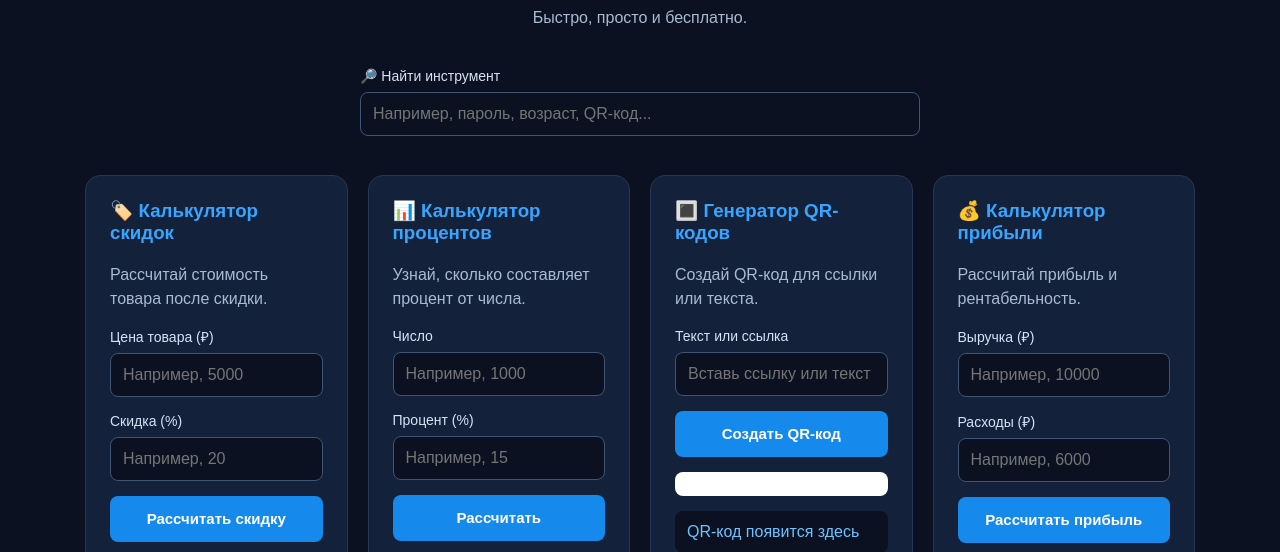
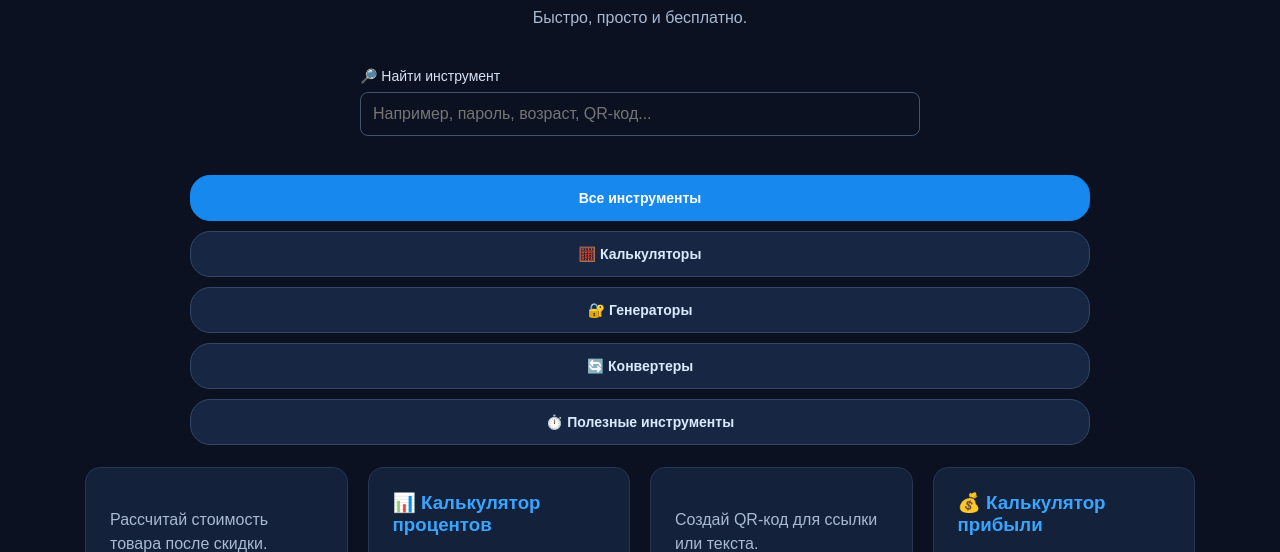
Before and after one commit to xxleb-r/xlebusek-tools, a plain HTML site: page index.html in a window 1280 px wide. Shown: the part 222-774 px from the top of the page. Drawn offline with Linux system fonts and the light colour scheme.

Commit message:
Add category filters for online tools

```diff
--- a/index.html
+++ b/index.html
@@ -291,6 +291,11 @@ button {
     }
 }
 </style>
+<style>
+.category-filter{background:#172642;color:#dceaff;border:1px solid #304767;border-radius:20px;padding:10px 16px;cursor:pointer;font-size:14px}
+.category-filter.active{background:#1688ee;color:#fff;border-color:#1688ee}
+.tool[hidden]{display:none!important}
+</style>
 </head>
 
 <body>
@@ -312,11 +317,17 @@ button {
     <input id="toolSearch" type="search" placeholder="Например, пароль, возраст, QR-код..." oninput="filterTools()" aria-label="Поиск инструментов">
 </div>
 
+<div id="categoryFilters" style="max-width:900px;margin:0 auto 22px;display:flex;flex-wrap:wrap;justify-content:center;gap:10px;">
+    <button type="button" class="category-filter active" data-category-filter="all">Все инструменты</button>
+    <button type="button" class="category-filter" data-category-filter="calculator">🧮 Калькуляторы</button>
+    <button type="button" class="category-filter" data-category-filter="generator">🔐 Генераторы</button>
+    <button type="button" class="category-filter" data-category-filter="converter">🔄 Конвертеры</button>
+    <button type="button" class="category-filter" data-category-filter="useful">⏱️ Полезные инструменты</button>
+</div>
 <section class="tools">
 
     <!-- КАЛЬКУЛЯТОР СКИДОК -->
-    <div class="tool">
-        <h3>🏷️ Калькулятор скидок</h3>
+    <div class="tool" data-category="calculator">
         <p>Рассчитай стоимость товара после скидки.</p>
 
         <label for="discountPrice">Цена товара (₽)</label>
@@ -345,8 +356,7 @@ button {
     </div>
 
     <!-- ГЕНЕРАТОР QR -->
-    <div class="tool">
-        <h3>🔳 Генератор QR-кодов</h3>
+    <div class="tool" data-category="generator">
         <p>Создай QR-код для ссылки или текста.</p>
 
         <label for="qrText">Текст или ссылка</label>
@@ -374,8 +384,7 @@ button {
     </div>
 
     <!-- СЧЁТЧИК ТЕКСТА -->
-    <div class="tool">
-        <h3>📝 Счётчик текста</h3>
+    <div class="tool" data-category="useful">
         <p>Считай слова, символы и символы без пробелов.</p>
 
         <label for="textInput">Вставь свой текст</label>
@@ -411,8 +420,7 @@ button {
     </div>
 
     <!-- КОНВЕРТЕР ВАЛЮТ -->
-    <div class="tool">
-        <h3>💱 Конвертер валют</h3>
+    <div class="tool" data-category="converter">
         <p>Пересчитай сумму по курсу, который ты укажешь.</p>
         <label for="currencyAmount">Сумма</label>
         <input id="currencyAmount" type="number" min="0" step="any" placeholder="Например, 100">
@@ -834,5 +842,35 @@ function countText() {
 })();
 </script>
 
+<!-- Фильтрация категорий и поиск -->
+<script>
+(function () {
+    const search = document.getElementById("toolSearch");
+    const buttons = document.querySelectorAll("[data-category-filter]");
+    let activeCategory = "all";
+    function updateVisibleTools() {
+        const query = search ? search.value.trim().toLocaleLowerCase("ru") : "";
+        document.querySelectorAll(".tools .tool").forEach(function (card) {
+            const categoryMatches = activeCategory === "all" || card.dataset.category === activeCategory;
+            const text = (card.innerText || card.textContent || "").toLocaleLowerCase("ru");
+            const queryMatches = !query || text.includes(query);
+            card.hidden = !(categoryMatches && queryMatches);
+        });
+    }
+    buttons.forEach(function (button) {
+        button.addEventListener("click", function () {
+            activeCategory = button.dataset.categoryFilter;
+            buttons.forEach(function (item) {
+                const selected = item === button;
+                item.classList.toggle("active", selected);
+                item.setAttribute("aria-pressed", selected ? "true" : "false");
+            });
+            updateVisibleTools();
+        });
+    });
+    if (search) search.addEventListener("input", updateVisibleTools);
+    updateVisibleTools();
+})();
+</script>
 </body>
 </html>
```
